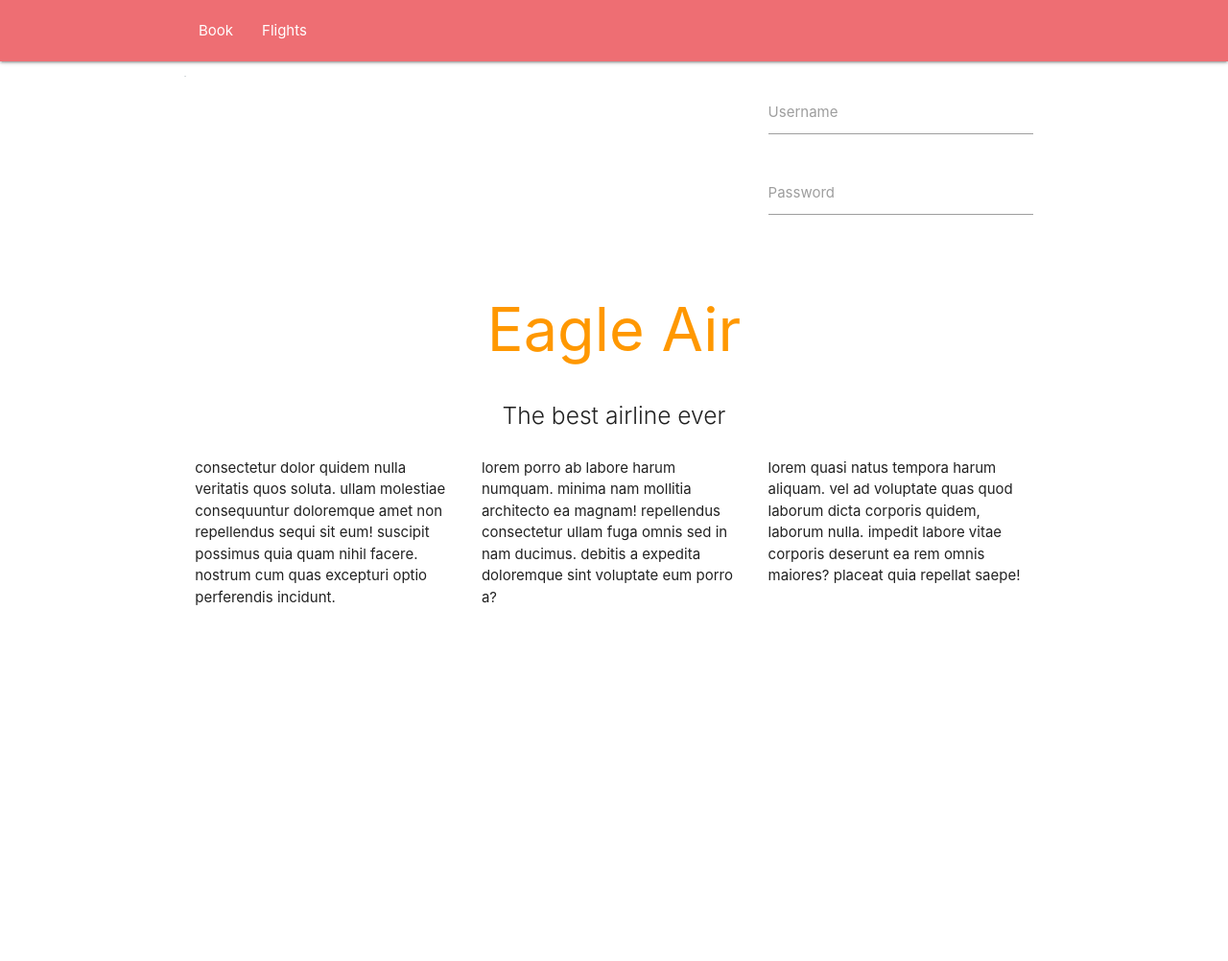
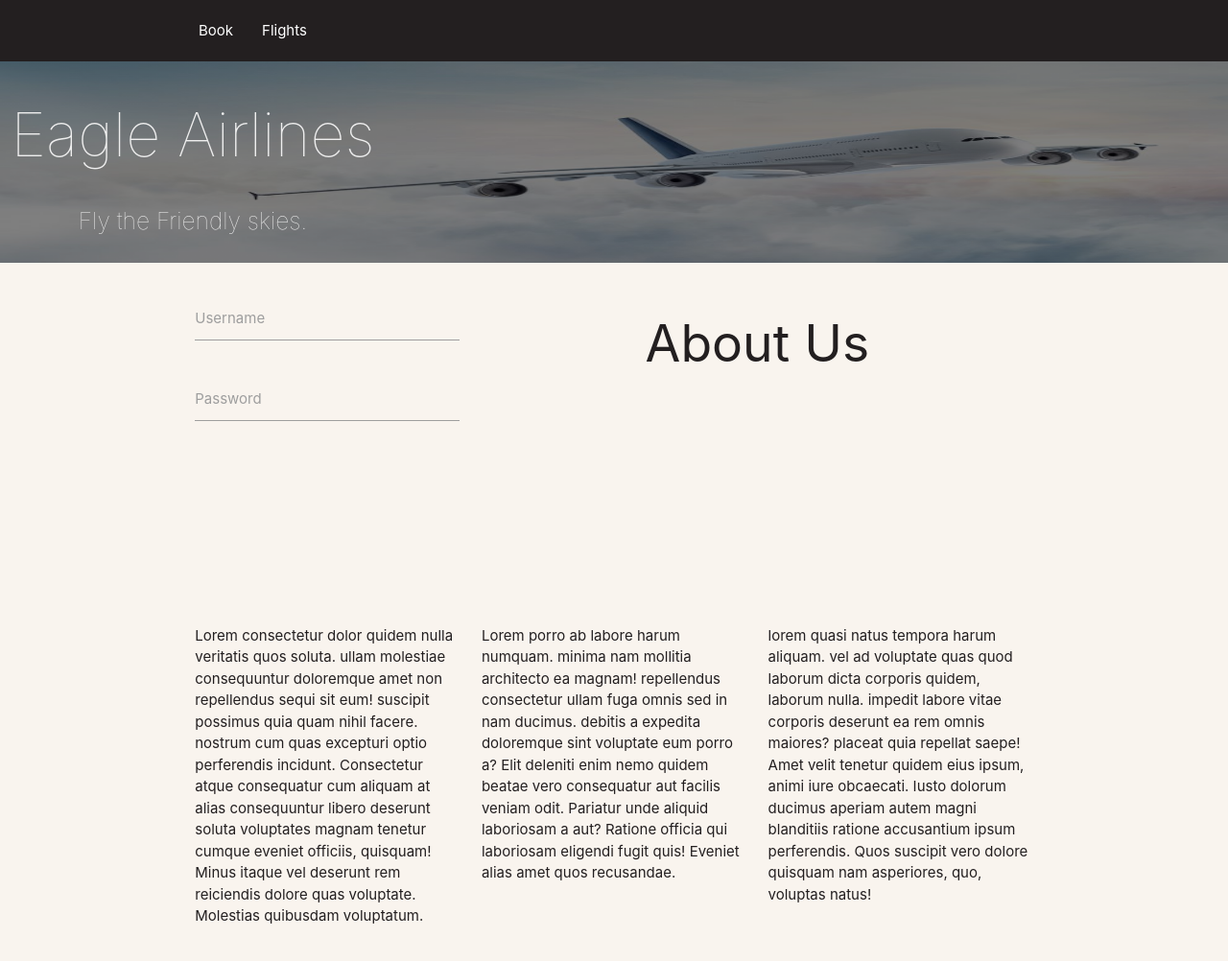
Before and after one commit to emoosx/eagleair, a Django app: template website/templates/index.html in a window 1280 px wide. Shown: the whole page at 96% size. Before the commit the page ends 631 px from the top, so only its background shows below. Run offline with Django 3.2, Linux system fonts and the light colour scheme; the template is opened without the code that fills it, so the values that code supplies are empty; style sheets or scripts are compiled from the project's sources; some libraries are stand-ins or nearby versions.

Commit message:
Homepage pretty much done

```diff
--- a/eagleair/static/sass/main.scss
+++ b/eagleair/static/sass/main.scss
@@ -4,21 +4,53 @@ $brown: #894F21;
 $yellow: #E6DED2;
 $blue: #7DA3A7;
 $white: #ffffff;
+$body-bg: #F9F4EE;
+
+body {
+  background-color: $body-bg;
+}
+
+body, h1 {
+  color: $black;
+}
+
+.blacken {
+  background-color: $black;
+}
 
 .poster {
-  background-image: url('../img/plane_poster.jpg');
-  background-size: contain;
-  background-repeat: no-repeat;
-  min-height: 400px;
+  background-image: linear-gradient(
+  rgba(0, 0, 0, 0.5),
+  rgba(0, 0, 0, 0.5)
+  ), url('../img/plane_poster.jpg');
+  background-size: 100% 100%;
+  min-height: 500px;
+  padding-top: 25%;
+
+  h1 {
+    color: #eee;
+    font-weight: lighter;
+  }
+  .slogan {
+    color: #eee;
+    font-weight: lighter;
+  }
 }
 
 .login-form {
 }
 
+.testimonials {
+  i {
+    text-align: center;
+    padding-left: 50%;
+    margin-left: -12.5%;
+  }
+}
 
 
 body {
-
+  background-color: $body-bg;
 }
 
 nav {
--- a/eagleair/templates/base.html
+++ b/eagleair/templates/base.html
@@ -3,17 +3,25 @@
 <html>
   <head>
     <meta http-equiv="cleartype" content="on">
-    <meta name="viewport" content="width=device-width, initial-scale=1.0, maximum-scale=1.0, user-scalable=0" />
+    <meta charset="utf-8">
+    <meta http-equiv="X-UA-Compatible" content="IE=edge">
+    <meta name="viewport" content="width=device-width, initial-scale=1.0" />
     <title>Eagle Air - {% block title %}{% endblock title %}</title>
     <link rel="stylesheet" href="{% static 'materialize/bin/materialize.css' %}" media="screen,projection">
     {% load sass_tags %}
     <link href="{% sass_src 'sass/main.scss' %}" rel="stylesheet" type="text/css" />
     {% block extra_top_js %}{% endblock extra_top_js %}
+    <!-- HTML5 Shim and Respond.js IE8 support of HTML5 elements and media queries -->
+    <!-- WARNING: Respond.js doesn't work if you view the page via file:// -->
+    <!--[if lt IE 9]>
+      <script src="https://oss.maxcdn.com/libs/html5shiv/3.7.0/html5shiv.js"></script>
+      <script src="https://oss.maxcdn.com/libs/respond.js/1.4.2/respond.min.js"></script>
+    <![endif]-->
   </head>
   <body>
 
-    <div class="navbar-fixed">
-      <nav role="navigation">
+    <!-- <div class="navbar-fixed"> -->
+      <nav role="navigation" class="blacken">
         <div class="nav-wrapper container">
           <ul class="left">
             <li><a href="#">Book</a></li>
@@ -28,7 +36,7 @@
           <!-- <a href="#" data-activates="nav-mobile" class="button-collapse"><i class="mdi-navigation-menu"></i></a> -->
         </div>
       </nav>
-  </div>
+  <!-- </div> -->
 
 
 
--- a/website/templates/index.html
+++ b/website/templates/index.html
@@ -2,16 +2,20 @@
 {% load staticfiles %}
 
 {% block content %}
-    <div class="section no-pad-bot" id="index-banner">
+    <div class="section no-pad-bot no-pad-top" id="index-banner">
+
+
+        <div class="row">
+          <section class="col s12 poster valign-wrapper">
+            <div class="valign">
+              <h1 class="header center">Eagle Airlines</h1>
+              <div class="row center"> <h5 class="header col s12 slogan">Fly the Friendly skies.</h5> </div>
+            </div>
+          </section>
+        </div>
 
       <div class="container">
-
         <div class="row">
-
-        <section class="col s12 m8 poster">
-          <!-- <img src="{% static 'img/plane_poster.jpg' %}" alt="poster" /> -->
-        </section>
-
           <form class="col s12 m4 login-form">
             <div class="row">
               <div class="input-field col s12">
@@ -25,23 +29,33 @@
             </div>
           </form>
 
-        </div>
+          <section class="col s12 m8">
+            <h2 class="header center">About Us</h2>
+          </section>
 
-        <h1 class="header center orange-text">Eagle Air</h1>
 
-        <div class="row center">
-          <h5 class="header col s12 light">The best airline ever</h5>
-        </div>
+
 
       </div> <!-- end of .container -->
     </div>
 
-<div class="container">
+<section class="container testimonials">
     <div class="row">
-      <div class="col s4"> consectetur dolor quidem nulla veritatis quos soluta. ullam molestiae consequuntur doloremque amet non repellendus sequi sit eum! suscipit possimus quia quam nihil facere. nostrum cum quas excepturi optio perferendis incidunt.</div>
-      <div class="col s4"> lorem porro ab labore harum numquam. minima nam mollitia architecto ea magnam! repellendus consectetur ullam fuga omnis sed in nam ducimus. debitis a expedita doloremque sint voluptate eum porro a?</div>
-      <div class="col s4"> lorem quasi natus tempora harum aliquam. vel ad voluptate quas quod laborum dicta corporis quidem, laborum nulla. impedit labore vitae corporis deserunt ea rem omnis maiores? placeat quia repellat saepe!</div>
+      <div class="col s4">
+        <i class="large mdi-hardware-watch"></i>
+        <p>
+          Lorem consectetur dolor quidem nulla veritatis quos soluta. ullam molestiae consequuntur doloremque amet non repellendus sequi sit eum! suscipit possimus quia quam nihil facere. nostrum cum quas excepturi optio perferendis incidunt. Consectetur atque consequatur cum aliquam at alias consequuntur libero deserunt soluta voluptates magnam tenetur cumque eveniet officiis, quisquam! Minus itaque vel deserunt rem reiciendis dolore quas voluptate. Molestias quibusdam voluptatum.
+        </p>
+        </div>
+      <div class="col s4">
+      <i class="large mdi-action-face-unlock"></i>
+      <p>
+Lorem porro ab labore harum numquam. minima nam mollitia architecto ea magnam! repellendus consectetur ullam fuga omnis sed in nam ducimus. debitis a expedita doloremque sint voluptate eum porro a? Elit deleniti enim nemo quidem beatae vero consequatur aut facilis veniam odit. Pariatur unde aliquid laboriosam a aut? Ratione officia qui laboriosam eligendi fugit quis! Eveniet alias amet quos recusandae. </p></div>
+      <div class="col s4">
+      <i class="large mdi-action-favorite"></i>
+      <p>
+        lorem quasi natus tempora harum aliquam. vel ad voluptate quas quod laborum dicta corporis quidem, laborum nulla. impedit labore vitae corporis deserunt ea rem omnis maiores? placeat quia repellat saepe! Amet velit tenetur quidem eius ipsum, animi iure obcaecati. Iusto dolorum ducimus aperiam autem magni blanditiis ratione accusantium ipsum perferendis. Quos suscipit vero dolore quisquam nam asperiores, quo, voluptas natus!</p></div>
     </div>
 
-</div>
+</section>
 {% endblock content %}
```
Also changed, not shown: eagleair/static/sass/main.css (+35 -5 lines), 1 other file.
